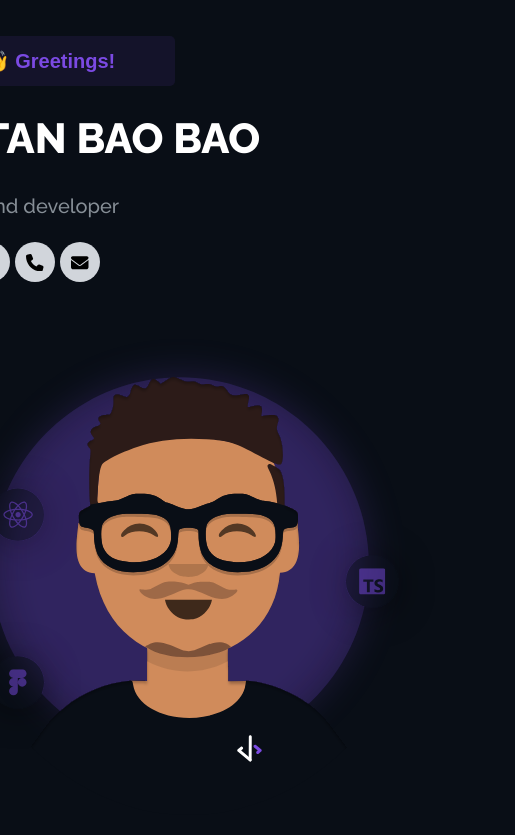
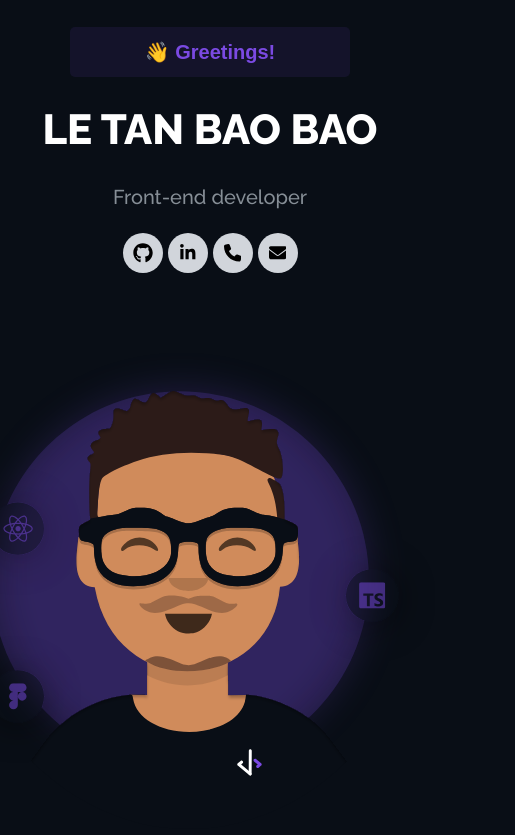
Before and after one commit to thomaswilsondev/portfilo, a React (Create React App) app: page / in a window 390 px wide. Shown: the top 835 px of the page, 515 px wide, since content can reach past the window. Built offline with nearby package versions, Linux system fonts and the light colour scheme.

Commit message:
add  media mobile phone

```diff
--- a/src/App.js
+++ b/src/App.js
@@ -7,8 +7,8 @@ function App() {
   return (
     <>
       <PageTop />
-      <PageMedium />
-      <PageBottom />
+      {/* <PageMedium />
+      <PageBottom /> */}
     </>
   );
 }
--- a/src/css/desktop.styles.scss
+++ b/src/css/desktop.styles.scss
@@ -76,7 +76,7 @@
     }
     &-container {
       width: 100%;
-      height: 600px;
+      height: 500px;
       display: flex;
       justify-content: center;
       align-items: center;
@@ -96,6 +96,7 @@
       margin-bottom: 40px;
     }
   }
+
   .contact-container .flexBoxStartColum a {
     padding-top: 40px;
   }
--- a/src/css/mobile.styles.scss
+++ b/src/css/mobile.styles.scss
@@ -19,7 +19,7 @@
       align-items: center;
 
       &Content {
-        width: 600px;
+        width: 450px;
         height: 200px;
       }
       & .imageAvatar {
@@ -187,3 +187,27 @@
     }
   }
 }
+/* ************************************************************** */
+/* ----------------------BELOW 544px (Phones) ------------- */
+/* ************************************************************** */
+@media (max-width: 34em) {
+  .PageTop {
+    width: 100vw;
+    height: 100vh;
+    padding: 0px;
+    padding-top: 50px;
+  }
+  .imageAvatar {
+    width: 300px;
+  }
+  .HeaderNavigation {
+    & div {
+      width: 280px;
+      justify-content: center;
+      align-items: center;
+    }
+    & div:nth-child(3) {
+      width: 300px;
+    }
+  }
+}
--- a/src/pages/PageTop/HeaderNavigation/HeaderNavigation.component.jsx
+++ b/src/pages/PageTop/HeaderNavigation/HeaderNavigation.component.jsx
@@ -16,7 +16,7 @@ const HeaderNavigation = () => {
         data-aos-duration="2000"
         data-aos-easing="ease-in-out"
       >
-        <Chapter css="" cssText="text-[2rem]   " text="👋 Greetings!" />
+        <Chapter cssText="text-[2rem]   " text="👋 Greetings!" />
         <h1 className="text-[42px] text-white font-extrabold">
           LE TAN BAO BAO
         </h1>
--- a/src/pages/PageTop/PageTop.component.jsx
+++ b/src/pages/PageTop/PageTop.component.jsx
@@ -9,7 +9,7 @@ const PageTop = () => {
       data-aos-delay="100"
       data-aos-duration="2800"
     >
-      <Navigation />
+      {/* <Navigation /> */}
       <HeaderNavigation />
     </section>
   );
```
